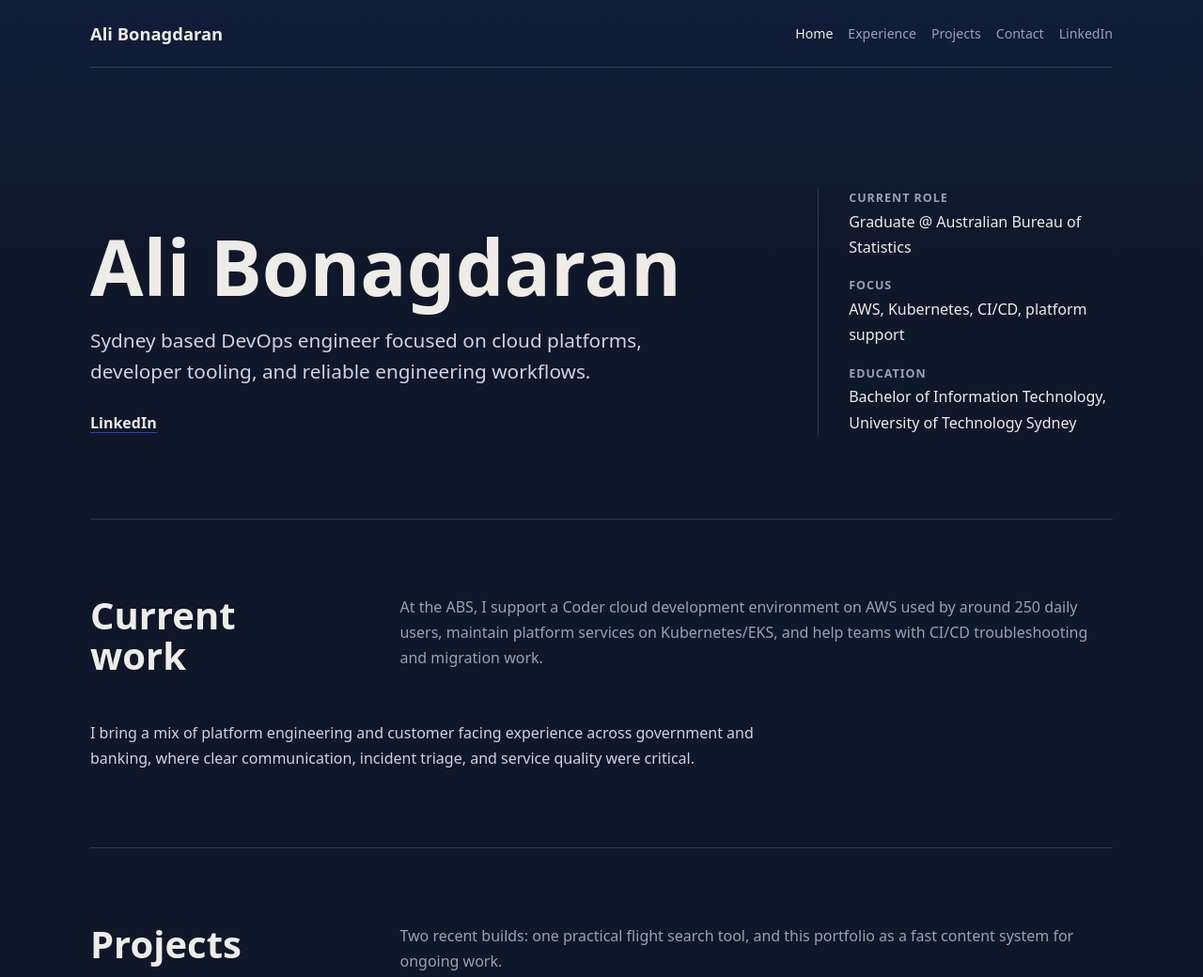
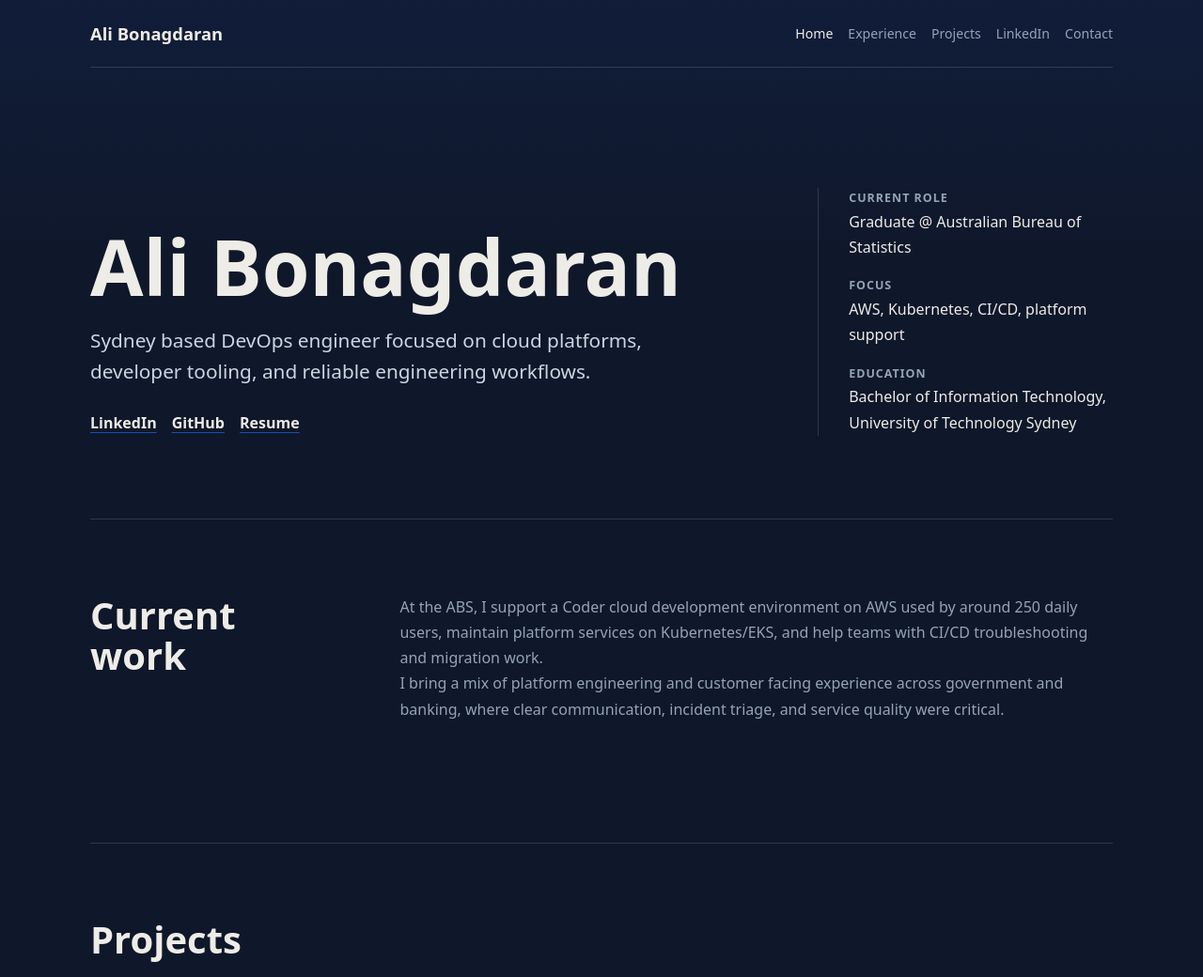
Before and after one commit to PrinceAlii/PrinceAlii.github.io, an Astro site: page / in a window 1280 px wide. Shown: the top 1040 px of the page at 94% size. Built offline with nearby package versions, Linux system fonts and the light colour scheme; Astro itself is replaced by a stand-in of ours.

Commit message:
refactor: move links to hero, reorder navbar, clean up homepage

```diff
--- a/src/components/SiteHeader.astro
+++ b/src/components/SiteHeader.astro
@@ -10,7 +10,6 @@ const navItems = [
 	{ label: "Home", href: "/" },
 	{ label: "Experience", href: "/experience" },
 	{ label: "Projects", href: "/projects" },
-	{ label: "Contact", href: "/contact" },
 	...(showWriting ? [{ label: "Writing", href: "/writing" }] : []),
 ];
 
@@ -29,5 +28,8 @@ const isActive = (href: string) =>
 			))
 		}
 		<ContactLinks class="header-links" />
+		<a href="/contact" aria-current={isActive("/contact") ? "page" : undefined}>
+			Contact
+		</a>
 	</nav>
 </header>
--- a/src/pages/index.astro
+++ b/src/pages/index.astro
@@ -1,6 +1,6 @@
 ---
 import { getCollection } from "astro:content";
-import ContactLinks from "../components/ContactLinks.astro";
+
 import ProjectSummary from "../components/ProjectSummary.astro";
 import BaseLayout from "../layouts/BaseLayout.astro";
 
@@ -20,7 +20,11 @@ const featuredProjects = projects
 				Sydney based DevOps engineer focused on cloud platforms, developer tooling, and
 				reliable engineering workflows.
 			</p>
-			<ContactLinks />
+			<div class="contact-links">
+				<a href="https://www.linkedin.com/in/alibonagdaran/" target="_blank" rel="noreferrer">LinkedIn</a>
+				<a href="https://github.com/PrinceAlii" target="_blank" rel="noreferrer">GitHub</a>
+				<a href="/resume.pdf">Resume</a>
+			</div>
 		</div>
 
 		<aside class="hero-aside" aria-label="Quick facts">
@@ -44,26 +48,24 @@ const featuredProjects = projects
 	<section class="section" aria-labelledby="work-heading">
 		<div class="section-heading">
 			<h2 id="work-heading">Current work</h2>
-			<p>
-				At the ABS, I support a Coder cloud development environment on AWS used by around
-				250 daily users, maintain platform services on Kubernetes/EKS, and help teams
-				with CI/CD troubleshooting and migration work.
-			</p>
+			<div>
+				<p>
+					At the ABS, I support a Coder cloud development environment on AWS used by
+					around 250 daily users, maintain platform services on Kubernetes/EKS, and
+					help teams with CI/CD troubleshooting and migration work.
+				</p>
+				<p>
+					I bring a mix of platform engineering and customer facing experience across
+					government and banking, where clear communication, incident triage, and
+					service quality were critical.
+				</p>
+			</div>
 		</div>
-		<p class="prose">
-			I bring a mix of platform engineering and customer facing experience across
-			government and banking, where clear communication, incident triage, and service
-			quality were critical.
-		</p>
 	</section>
 
 	<section class="section" aria-labelledby="projects-heading">
 		<div class="section-heading">
 			<h2 id="projects-heading">Projects</h2>
-			<p>
-				Two recent builds: one practical flight search tool, and this portfolio as a
-				fast content system for ongoing work.
-			</p>
 		</div>
 		<div class="project-list">
 			{featuredProjects.map((project) => <ProjectSummary project={project} />)}
```
